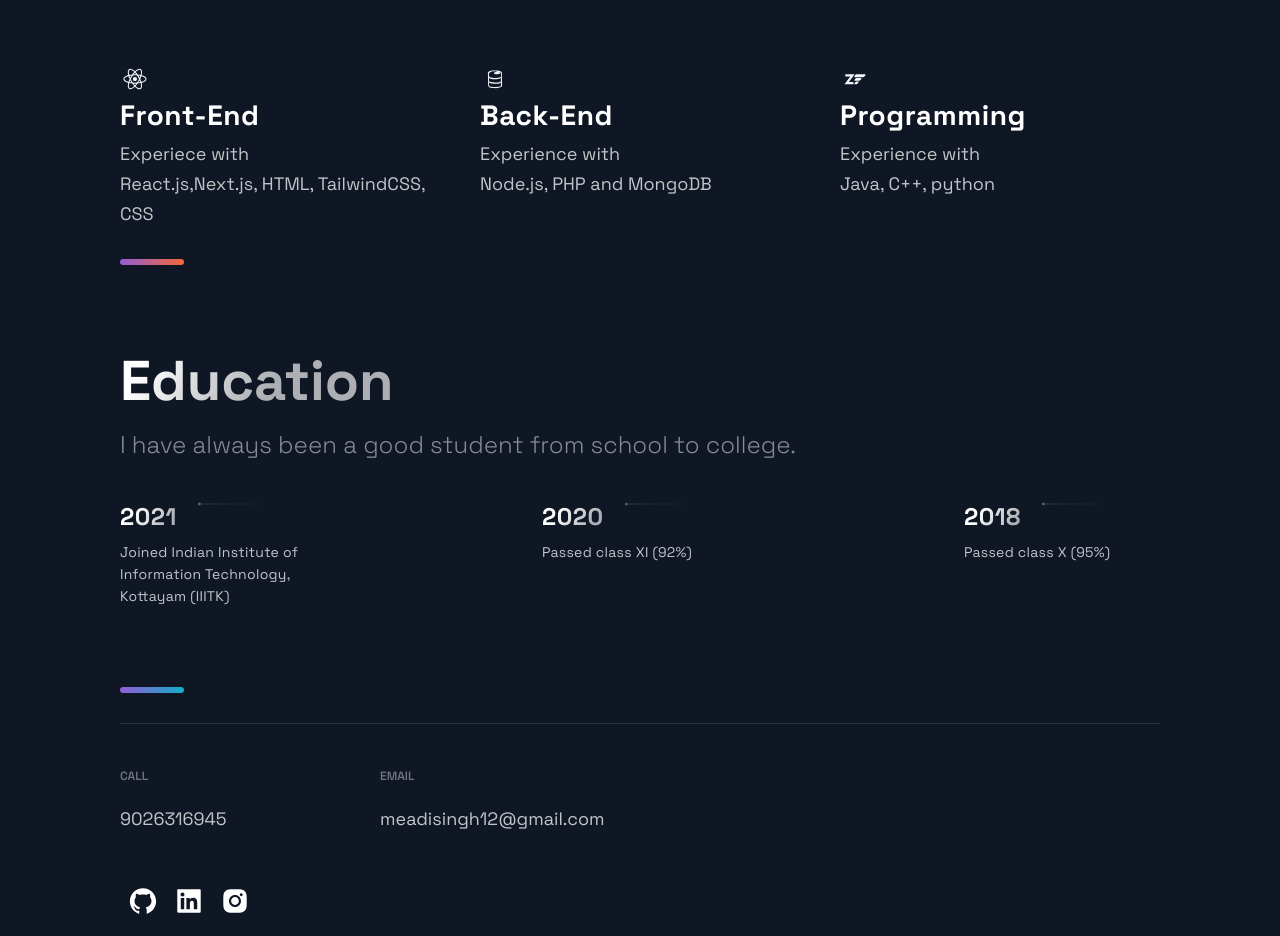
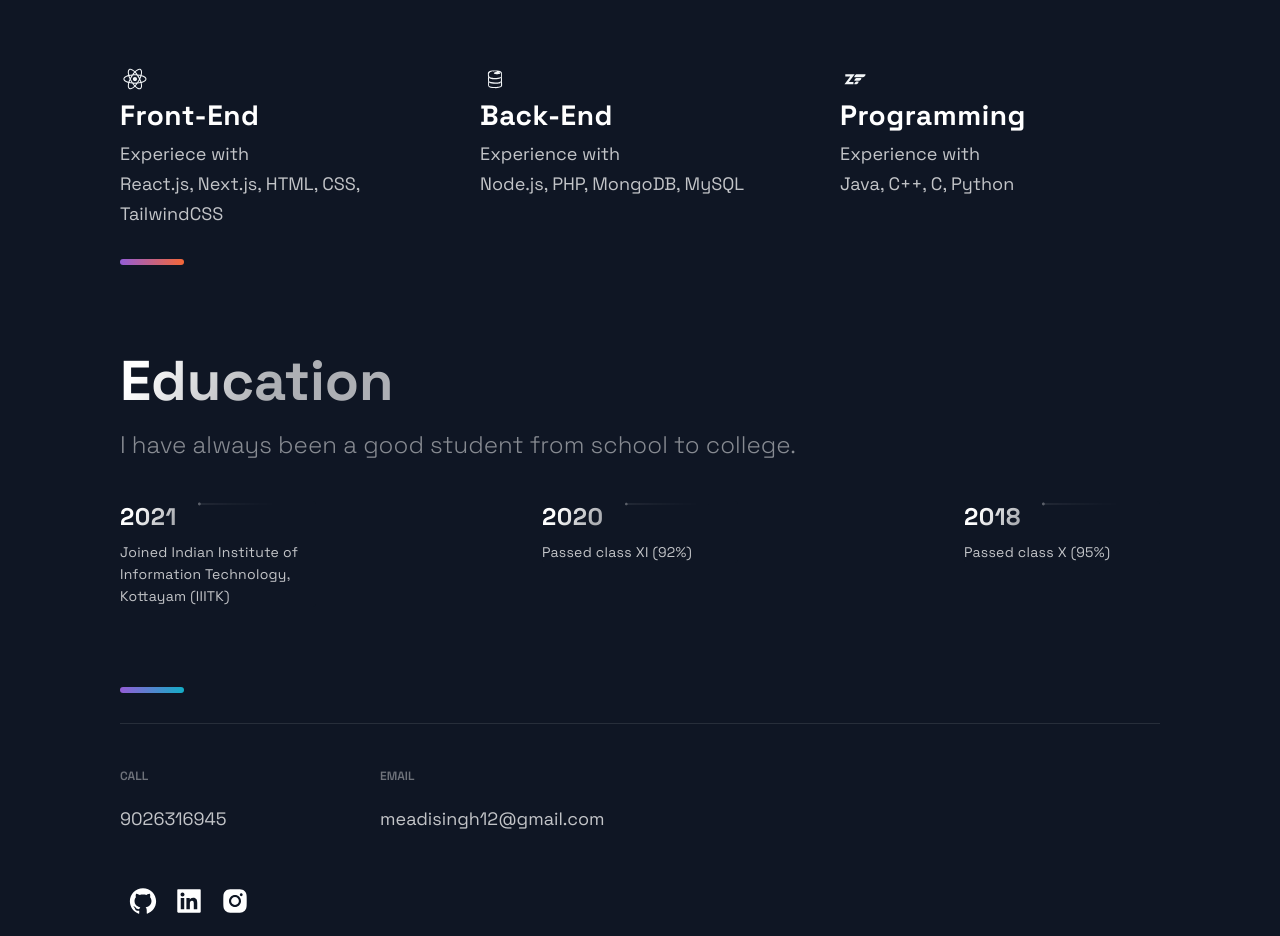
Before and after one commit to 1-aditya-2/own_website, a Next.js app: page / in a window 1280 px wide. Shown: the part 2500-3436 px from the top of the page. Built offline with nearby package versions, Linux system fonts and the light colour scheme.

Commit message:
Update Technologies.js

```diff
--- a/src/components/Technologies/Technologies.js
+++ b/src/components/Technologies/Technologies.js
@@ -20,7 +20,7 @@ const Technologies = () =>  (
           <ListTitle>Front-End</ListTitle>
           <ListParagraph>
             Experiece with <br />
-            React.js,Next.js, HTML, TailwindCSS, CSS
+            React.js, Next.js, HTML, CSS, TailwindCSS
           </ListParagraph>
         </ListContainer>
       </ListItem>
@@ -32,7 +32,7 @@ const Technologies = () =>  (
           <ListTitle>Back-End</ListTitle>
           <ListParagraph>
             Experience with <br />
-            Node.js, PHP and MongoDB
+            Node.js, PHP, MongoDB, MySQL
           </ListParagraph>
         </ListContainer>
       </ListItem>
@@ -44,7 +44,7 @@ const Technologies = () =>  (
           <ListTitle>Programming</ListTitle>
           <ListParagraph>
             Experience with <br />
-            Java, C++, python
+            Java, C++, C, Python
           </ListParagraph>
         </ListContainer>
       </ListItem>
```
